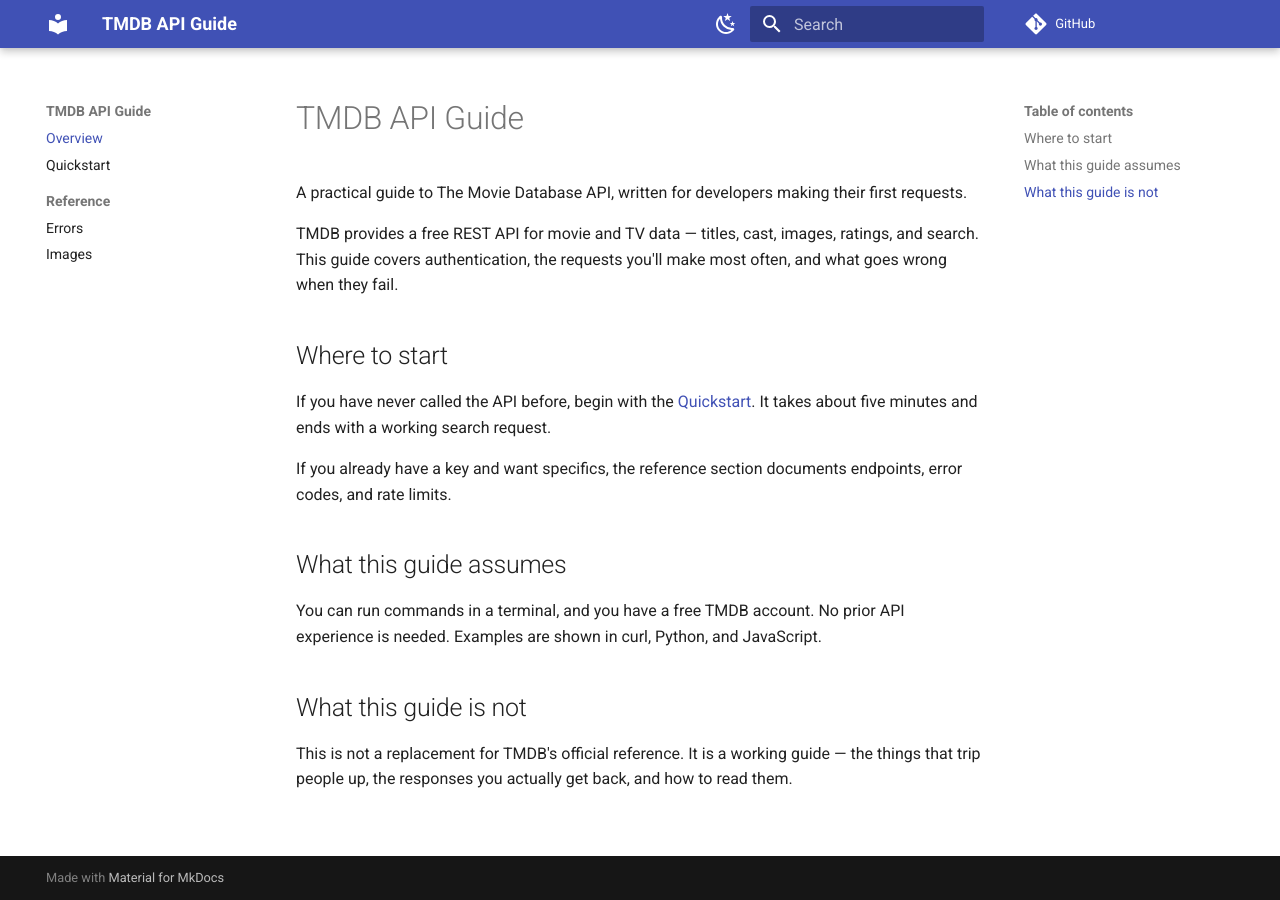
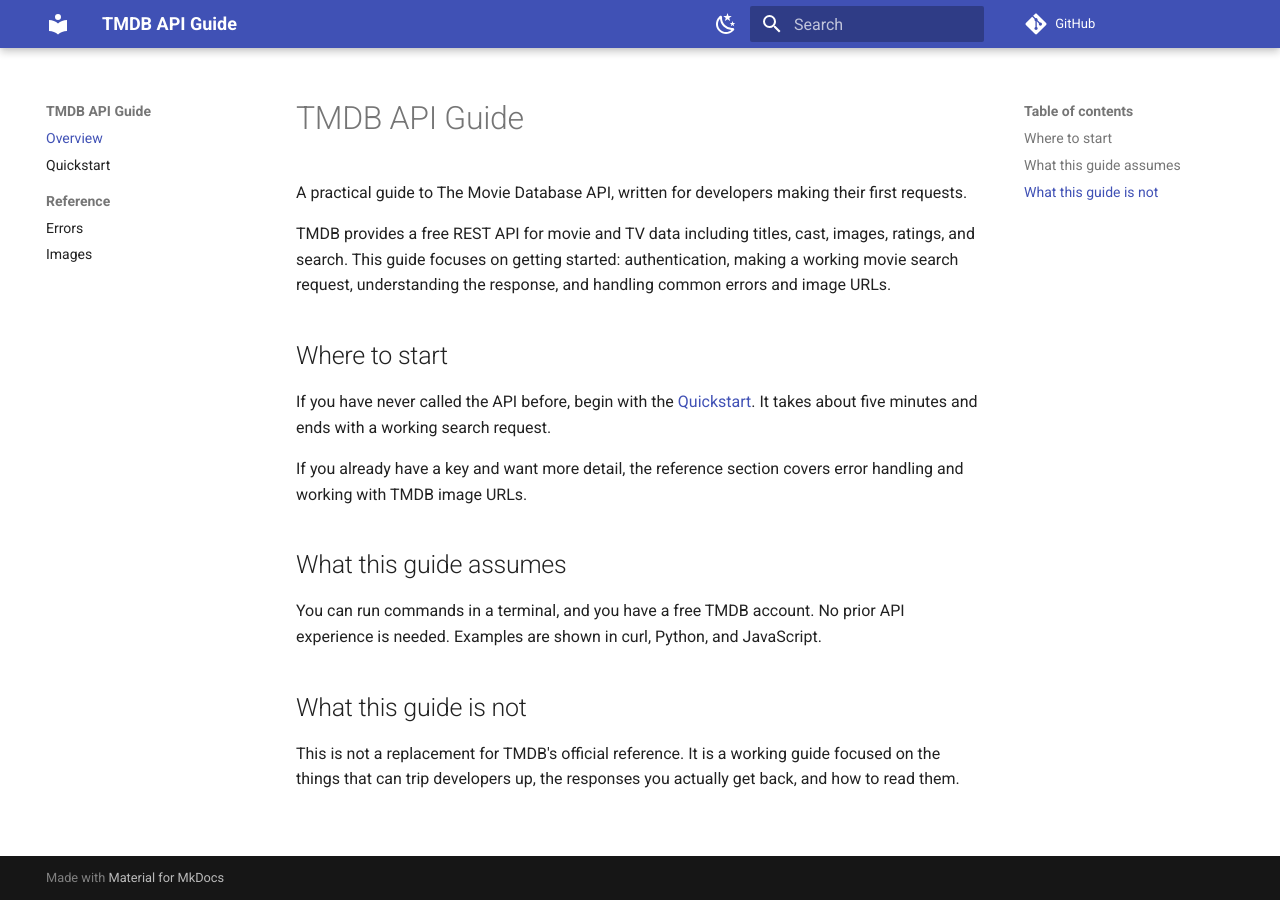
Before and after one commit to lorenrobinsondocs/tmdb-api-guide, an MkDocs documentation site: the page built from docs/index.md, in a window 1280 px wide. Built offline with MkDocs 1.6.1 and Material for MkDocs 9.7.7, drawn with Linux system fonts in a browser that asks for light colours; comment, search, counter and statistics services are not loaded.

Commit message:
Update index.md

```diff
--- a/docs/index.md
+++ b/docs/index.md
@@ -2,13 +2,13 @@
 
 A practical guide to The Movie Database API, written for developers making their first requests.
 
-TMDB provides a free REST API for movie and TV data — titles, cast, images, ratings, and search. This guide covers authentication, the requests you'll make most often, and what goes wrong when they fail.
+TMDB provides a free REST API for movie and TV data including titles, cast, images, ratings, and search. This guide focuses on getting started: authentication, making a working movie search request, understanding the response, and handling common errors and image URLs.
 
 ## Where to start
 
 If you have never called the API before, begin with the [Quickstart](quickstart.md). It takes about five minutes and ends with a working search request.
 
-If you already have a key and want specifics, the reference section documents endpoints, error codes, and rate limits.
+If you already have a key and want more detail, the reference section covers error handling and working with TMDB image URLs.
 
 ## What this guide assumes
 
@@ -16,4 +16,4 @@
 
 ## What this guide is not
 
-This is not a replacement for TMDB's official reference. It is a working guide — the things that trip people up, the responses you actually get back, and how to read them.
+This is not a replacement for TMDB's official reference. It is a working guide focused on the things that can trip developers up, the responses you actually get back, and how to read them.
```
